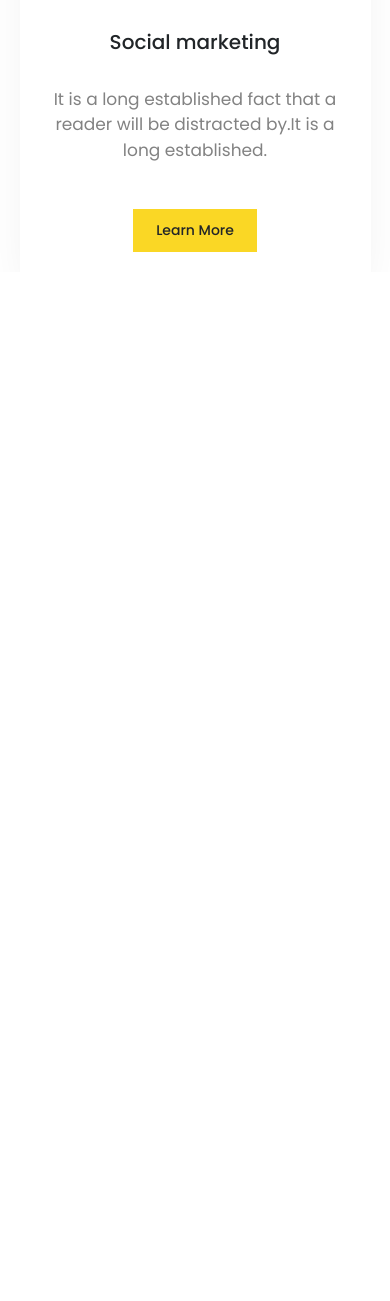
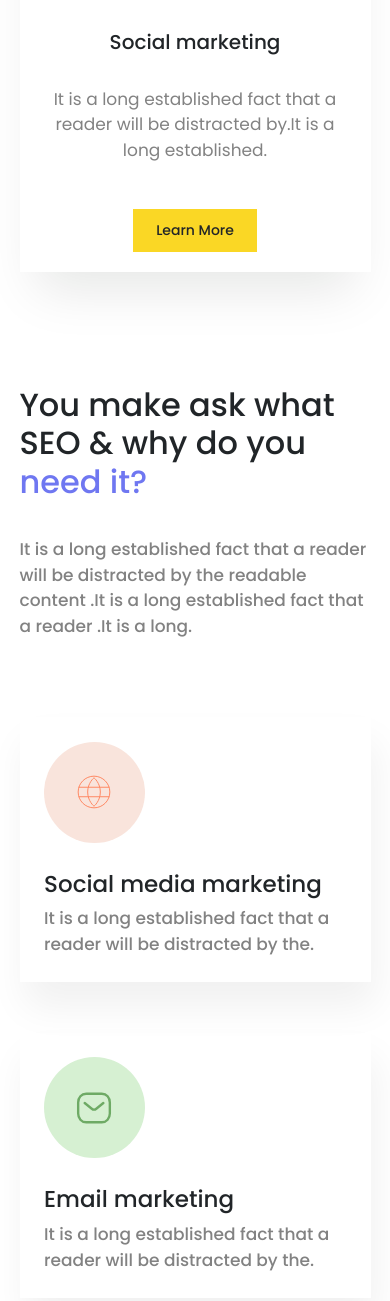
Before and after one commit to prolay-itobuz/Bootsrap_Layout, a website built with Vite: page src/index.html in a window 390 px wide. Shown: the part 6324-7625 px from the top of the page. Before the commit the page ends 6596 px from the top, so only its background shows below. Built offline with nearby package versions, Linux system fonts and the light colour scheme; files whose address does not match are found by name.

Commit message:
Fix: Pixel perfect and Optimize till Need section

```diff
--- a/src/scss/_need.scss
+++ b/src/scss/_need.scss
@@ -19,6 +19,7 @@ section.need {
     h2 {
       @include heading;
       margin-bottom: 36px;
+      color: #212528;
       b {
         @include heading;
         color: #6f77f1;
@@ -58,14 +59,17 @@ section.need {
           flex-direction: column;
           h3 {
             width: 100%;
+            font-size: 23px;
+            color: #212528;
+            margin: 0px;
           }
           p {
-            margin: 0;
+            margin: 0px;
           }
         }
       }
       div.card-need:hover {
-        box-shadow: 1px 4px 4px #0000002b;
+        box-shadow: 5px 25px 37px 0px #0216050F;
       }
     }
   }
@@ -73,9 +77,9 @@ section.need {
 
 @media (max-width: 1500px) {
   section.need {
-    gap: 20px !important;
+    gap: 20px ;
     div.left {
-      width: 600px !important;
+      width: 600px;
       align-self: center;
 
       img {
@@ -84,7 +88,7 @@ section.need {
     }
     div.right {
       h2 {
-        font-size: 45px !important;
+        font-size: 45px ;
         b {
           font-size: 45px;
         }
@@ -95,7 +99,7 @@ section.need {
 
 @media (max-width: 1200px) {
   section.need {
-    gap: 20px !important;
+    gap: 20px;
     flex-direction: column;
     div.left {
       display: none;
@@ -104,7 +108,7 @@ section.need {
       width: 90%;
       margin: auto;
       h2 {
-        font-size: 45px !important;
+        font-size: 45px;
         b {
           font-size: 45px;
         }
@@ -113,7 +117,7 @@ section.need {
         width: 100%;
         div.card-need {
           width: 100%;
-          box-shadow: 1px 4px 4px #0000002b;
+          box-shadow: 5px 25px 37px 0px #0216050F;
           div.grp {
             width: 100%;
           }
@@ -127,9 +131,9 @@ section.need {
   section.need {
     div.right {
       h2 {
-        font-size: 30px !important;
+        font-size: 32px;
         b {
-          font-size: 30px;
+          font-size: 32px;
         }
       }
       div.cards-need {
```
Also changed, not shown: src/index.html (+5 -2 lines).
